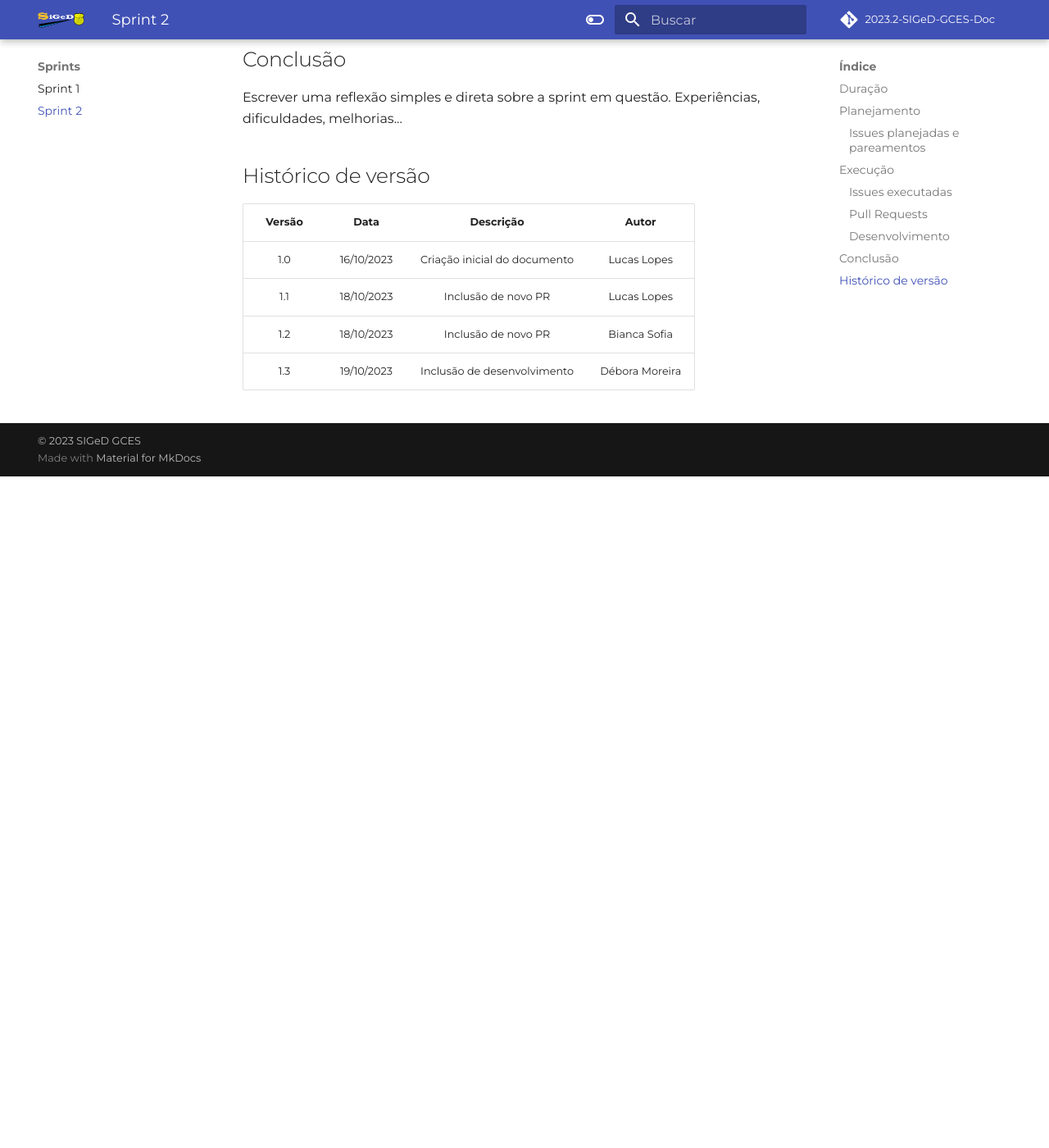
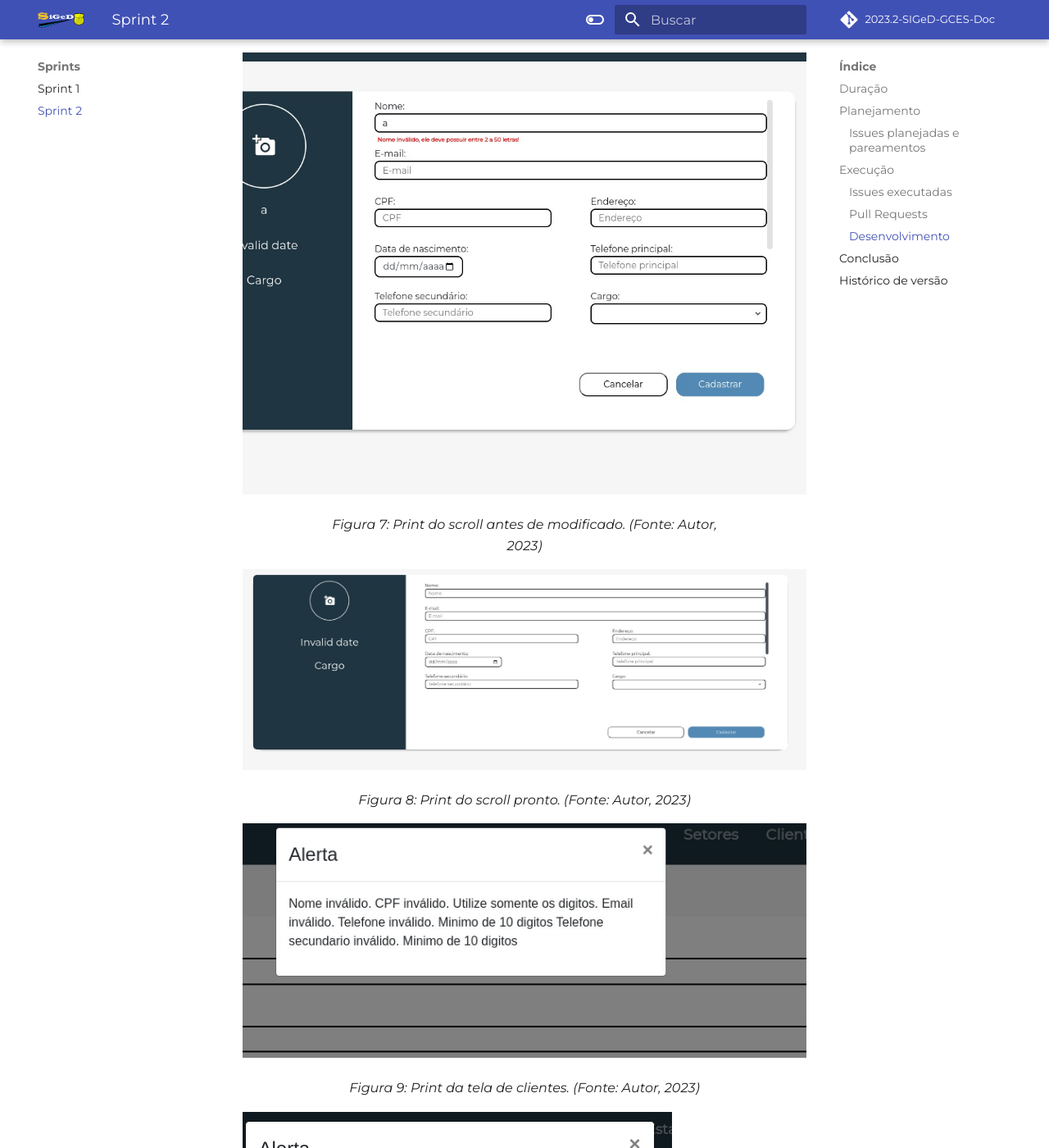
Before and after one commit to Siged-Gces-2023-2/2023.2-SIGeD-GCES-Doc, an MkDocs documentation site: the page built from docs/sprints/sprint2.md, in a window 1280 px wide and 1400 px high, scrolled down 6531 px. Shown: the whole window at 82% size. Built offline with MkDocs 1.6.1 and Material for MkDocs 9.7.7, drawn with Linux system fonts in a browser that asks for light colours; some web fonts are replaced; comment, search, counter and statistics services are not loaded; before the commit the page ends 7112 px from its top, so only the background shows below that; some of the changed text lies outside the part shown.

Commit message:
add prints da tela issue 10

```diff
--- a/docs/sprints/sprint2.md
+++ b/docs/sprints/sprint2.md
@@ -112,12 +112,34 @@ A seguir informamos os PRs feitos pelos integrantes junto às suas informações
 
 - **Autores:** Artur Sousa e Débora Caires
 - **ID e Descrição da Issue:** [#10 - Correções Página de Clientes](https://github.com/Siged-Gces-2023-2/2023.2-SIGeD-GCES-Doc/issues/10)
+- **Link para a branch:** [https://github.com/Siged-Gces-2023-2/2021-2-SiGeD-Frontend/tree/feature/error-message-cliente](https://github.com/Siged-Gces-2023-2/2021-2-SiGeD-Frontend/tree/feature/error-message-cliente)
 - **Screenshot:**
 
 
 ![Issue #10](../assets/development/issue10.png)
 
 <figcaption align="center">Figura 6: Print da Issue #10. (Fonte: Autor, 2023)</figcaption>
+
+![Scroll antes](../assets/development/scroll.jpeg)
+
+<figcaption align="center">Figura 7: Print do scroll antes de modificado. (Fonte: Autor, 2023)</figcaption>
+
+![Scroll pronto](../assets/development/scrollPronto.jpeg)
+
+<figcaption align="center">Figura 8: Print do scroll pronto. (Fonte: Autor, 2023)</figcaption>
+
+![Mensagens de erro antes](../assets/development/modal.jpeg)
+
+<figcaption align="center">Figura 9: Print da tela de clientes. (Fonte: Autor, 2023)</figcaption>
+
+![Mensagens de erro depois pt1](../assets/development/modalCorreto.jpeg)
+
+<figcaption align="center">Figura 10: Print da tela de clientes pronta pt1. (Fonte: Autor, 2023)</figcaption>
+
+![Mensagens de erro depois pt2](../assets/development/mensagensCorretas.jpeg)
+
+<figcaption align="center">Figura 11: Print da tela de clientes pronta pt2. (Fonte: Autor, 2023)</figcaption>
+
 
 ---
 
```
Also changed, not shown: docs/assets/development/mensagensCorretas.jpeg (added), docs/assets/development/modal.jpeg (added), docs/assets/development/modalCorreto.jpeg (added), docs/assets/development/scroll.jpeg (added), docs/assets/development/scrollPronto.jpeg (added).
